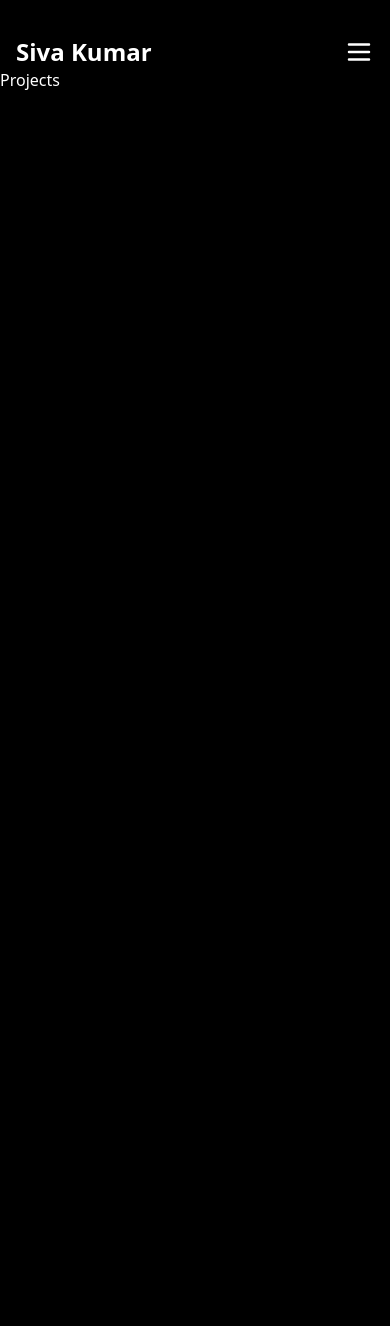
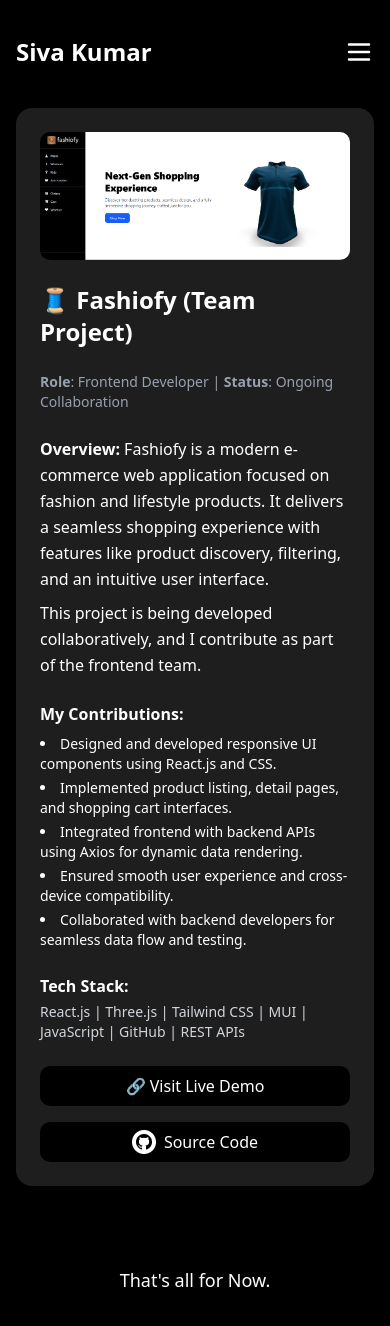
Before and after one commit to SivaKumar202/MYPortfolio, a React (Vite) app: page /Projects in a window 390 px wide. Shown: the top 1326 px of the page. Before the commit the page ends 844 px from the top, so only its background shows below. Built offline with nearby package versions, Linux system fonts and the light colour scheme.

Commit message:
add Project section

```diff
--- a/src/components/Hero/Home.jsx
+++ b/src/components/Hero/Home.jsx
@@ -1,8 +1,9 @@
 import React from "react";
-import Github from "../../assets/SocialIcons/GitHub.png"
-import Gmail from "../../assets/SocialIcons/Gmail.png"
-import Insta from "../../assets/SocialIcons/instagram.png"
-import linkedin from "../../assets/SocialIcons/Linkedin.png"
+import "./index.css";
+import Github from "../../assets/SocialIcons/GitHub.png";
+import Gmail from "../../assets/SocialIcons/Gmail.png";
+import Insta from "../../assets/SocialIcons/instagram.png";
+import linkedin from "../../assets/SocialIcons/Linkedin.png";
 import css from "../../assets/HomeAssets/css.png";
 import html from "../../assets/HomeAssets/html.png";
 import node from "../../assets/HomeAssets/nodejs.png";
@@ -12,10 +13,6 @@
 import right from "../../assets/HomeAssets/right.png";
 import ring2 from "../../assets/HomeAssets/Ellipse2.png";
 import ring3 from "../../assets/HomeAssets/Ellipse3.png";
-import { FaGithub, FaInstagram } from "react-icons/fa";
-import { BsLinkedin } from "react-icons/bs";
-import { MdEmail } from "react-icons/md";
-import { SiCodechef } from "react-icons/si";
 import { FaArrowRightLong } from "react-icons/fa6";
 
 function Home() {
@@ -30,9 +27,10 @@
                 Hey, I am{" "}
                 <span className="text-[#FC530A] font-semibold">Siva Kumar</span>
               </h2>
-              <h1 className="text-4xl md:text-5xl font-bold leading-tight">
+              <h1 className="text-4xl md:text-5xl font-bold leading-tight bg-gradient-to-r from-[#7873f5] via-[#4ADEDE] to-[#C084FC] bg-[length:200%_auto] bg-clip-text text-transparent animate-gradient-text">
                 Full Stack Developer
               </h1>
+
               <p className="text-base md:text-xl text-gray-300">
                 I’m eager to connect with{" "}
                 <b className="text-[#FC530A]">professionals</b>, collaborate on
@@ -46,7 +44,7 @@
               <div className="flex flex-col md:flex-row gap-4 mt-6 mx-auto md:mx-0 items-center justify-center">
                 <div className="flex items-center gap-x-3">
                   <a href="https://github.com/SivaKumar202" target="_blank">
-                   <img width={45} height={45} src={Github} alt="GitHUb" />
+                    <img width={45} height={45} src={Github} alt="GitHUb" />
                   </a>
                   <a
                     href="https://www.linkedin.com/in/siva-kumar-jujjavarapu/"
--- /dev/null
+++ b/src/components/Hero/index.css
@@ -0,0 +1,16 @@
+@keyframes gradient-text {
+  0% {
+    background-position: 0% center;
+  }
+  50% {
+    background-position: 100% center;
+  }
+  100% {
+    background-position: 0% center;
+  }
+}
+
+.animate-gradient-text {
+  background-size: 200% auto;
+  animation: gradient-text 2s ease infinite;
+}
--- a/src/components/Projects/Projects.jsx
+++ b/src/components/Projects/Projects.jsx
@@ -1,9 +1,88 @@
-import React from 'react'
+import React from "react";
+import fashiofy from "../../assets/Projects/fashiofy.png";
+import Github from "../../assets/SocialIcons/GitHub.png";
 
 function Projects() {
   return (
-    <div className='text-white'>Projects</div>
-  )
+    <div className="px-4 sm:px-6 md:px-12 lg:px-24 py-10 bg-black min-h-screen">
+      <div className="max-w-5xl mx-auto bg-[#1E1E1E] text-white rounded-2xl shadow-lg p-6 sm:p-10 space-y-6">
+        {/* Project Image */}
+        <img
+          src={fashiofy}
+          alt="Fashiofy Project"
+          className="w-full rounded-lg object-cover"
+        />
+
+        {/* Title */}
+        <h2 className="text-2xl sm:text-3xl font-bold">
+          🧵 Fashiofy (Team Project)
+        </h2>
+
+        {/* Role & Status */}
+        <p className="text-sm sm:text-base text-gray-400">
+          <b>Role</b>: Frontend Developer | <b>Status</b>: Ongoing Collaboration
+        </p>
+
+        {/* Overview */}
+        <div>
+          <p className="text-base leading-relaxed">
+            <b>Overview:</b> Fashiofy is a modern e-commerce web application
+            focused on fashion and lifestyle products. It delivers a seamless
+            shopping experience with features like product discovery, filtering,
+            and an intuitive user interface.
+          </p>
+          <p className="text-base leading-relaxed mt-2">
+            This project is being developed collaboratively, and I contribute as part of the frontend team.
+          </p>
+        </div>
+
+        {/* Contributions */}
+        <div>
+          <p className="font-semibold mb-2">My Contributions:</p>
+          <ul className="list-disc list-inside text-sm sm:text-base space-y-1">
+            <li>Designed and developed responsive UI components using React.js and CSS.</li>
+            <li>Implemented product listing, detail pages, and shopping cart interfaces.</li>
+            <li>Integrated frontend with backend APIs using Axios for dynamic data rendering.</li>
+            <li>Ensured smooth user experience and cross-device compatibility.</li>
+            <li>Collaborated with backend developers for seamless data flow and testing.</li>
+          </ul>
+        </div>
+
+        {/* Tech Stack */}
+        <div>
+          <p className="font-semibold">Tech Stack:</p>
+          <p className="text-sm sm:text-base text-gray-300 mt-1 break-words">
+            React.js | Three.js | Tailwind CSS | MUI | JavaScript | GitHub | REST APIs
+          </p>
+        </div>
+
+        {/* Action Buttons */}
+        <div className="flex flex-col sm:flex-row items-center justify-center sm:justify-between gap-4 mt-6">
+          <a
+            href="https://fashiofy.onrender.com/"
+            target="_blank"
+            className="inline-block bg-black text-white px-6 py-2 rounded-lg hover:bg-gray-800 text-center w-full sm:w-auto"
+          >
+            🔗 Visit Live Demo
+          </a>
+
+          <a
+            href="https://github.com/iCube-code/Fashiofy"
+            target="_blank"
+            className="inline-block bg-black text-white px-6 py-2 rounded-lg hover:bg-gray-800 w-full sm:w-auto"
+          >
+            <div className="flex items-center justify-center gap-2">
+              <img src={Github} alt="GitHub" className="w-6 h-6" />
+              <span>Source Code</span>
+            </div>
+          </a>
+        </div>
+      </div>
+      <div className="mt-20 text-center space-y-4 ">
+        <p className="text-lg text-white">That's all for Now.</p>
+      </div>
+    </div>
+  );
 }
 
-export default Projects
+export default Projects;
```
Also changed, not shown: src/components/Navbar/index.css (added, +26 -0 lines), src/assets/Projects/fashiofy.png (added).
